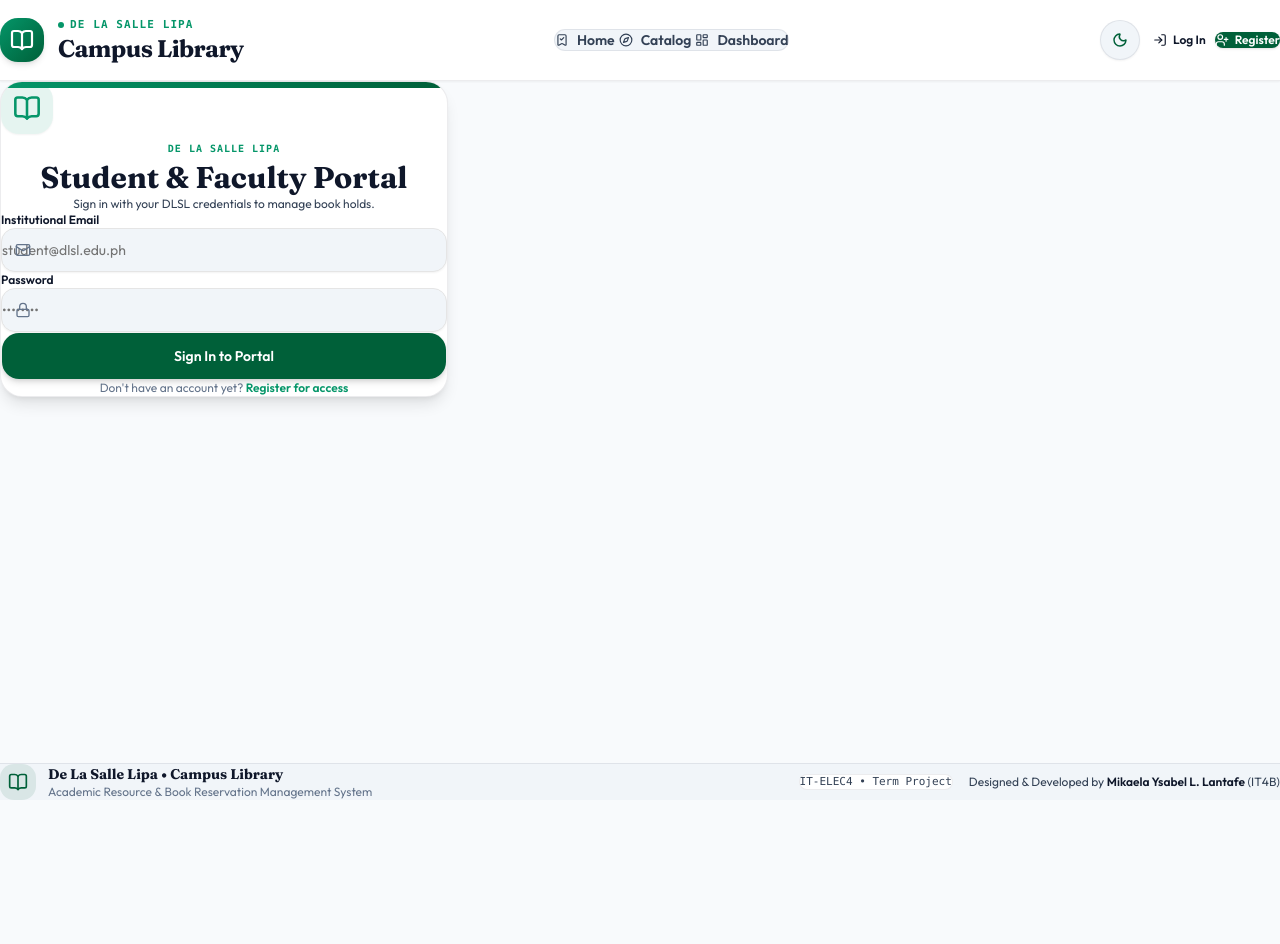
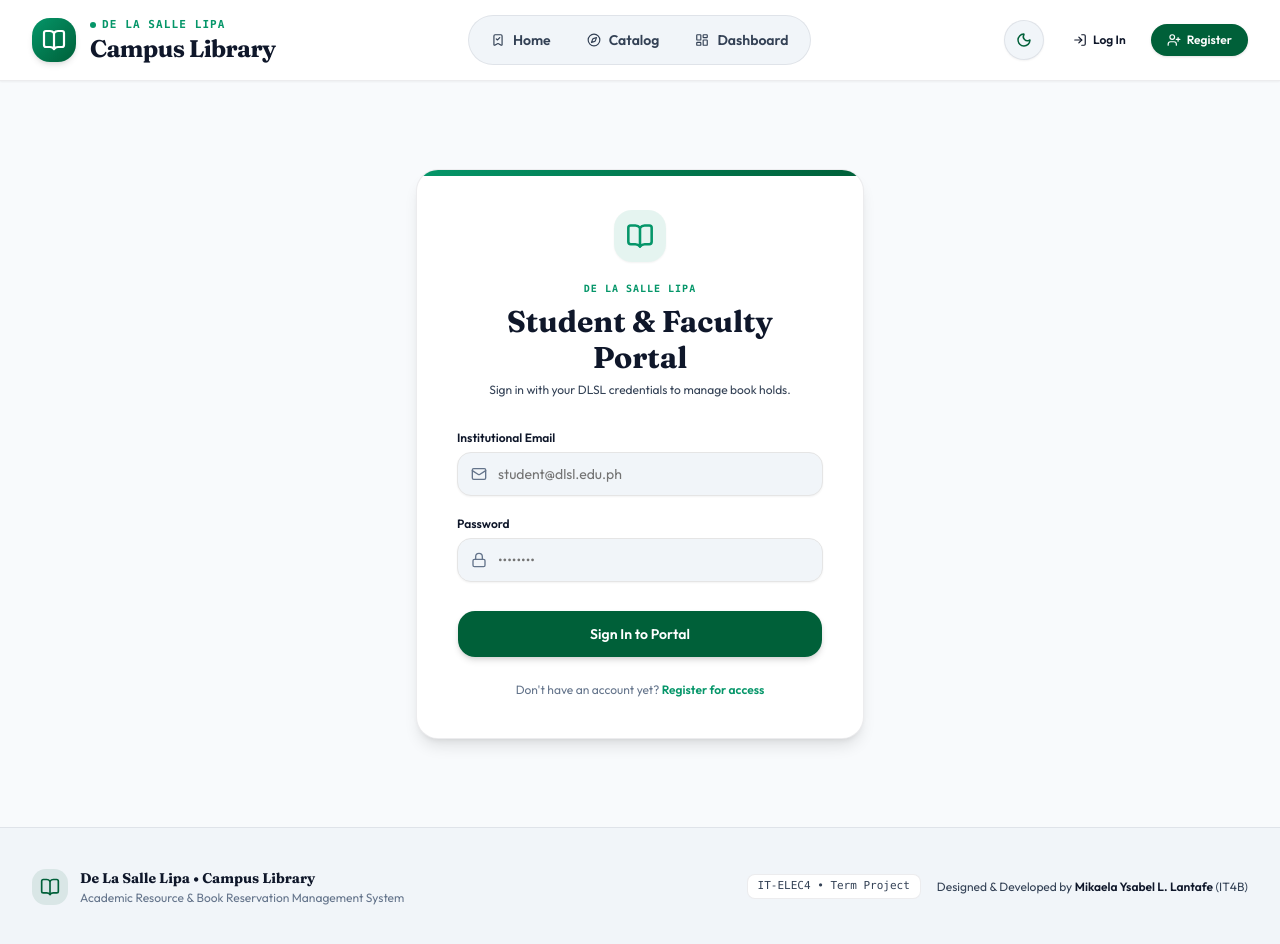
Before and after one commit to hosakiya/itelect4-project-it4b-gt1, a React (Vite) app in the folder GT2P3/: page /login in a window 1280 px wide. Before the commit the page ends 800 px from the top, so only its background shows below. Built offline with nearby package versions, Linux system fonts and the light colour scheme; no server answers.

Commit message:
style: center login and register containers and fix CSS reset priority

```diff
--- a/GT2P3/src/App.css
+++ b/GT2P3/src/App.css
@@ -66,13 +66,7 @@
 }
 
 
-*,
-*::before,
-*::after {
-  margin: 0;
-  padding: 0;
-  box-sizing: border-box;
-}
+/* Resets are managed cleanly by Tailwind CSS @layer base to avoid overriding utilities */
 
 body {
   font-family: var(--font-body);
--- a/GT2P3/src/components/Layout.tsx
+++ b/GT2P3/src/components/Layout.tsx
@@ -248,7 +248,7 @@
       </header>
 
       {/* ── Main Content Container ── */}
-      <main className="w-full max-w-7xl mx-auto px-4 sm:px-6 lg:px-8 py-8 sm:py-10 flex-1">
+      <main className="w-full max-w-7xl mx-auto px-4 sm:px-6 lg:px-8 py-8 sm:py-10 flex-1 flex flex-col">
         <Outlet />
       </main>
 
--- a/GT2P3/src/pages/LoginPage.tsx
+++ b/GT2P3/src/pages/LoginPage.tsx
@@ -37,8 +37,9 @@
   };
 
   return (
-    <div className="w-full max-w-md mx-auto my-6">
-      <div className="relative overflow-hidden rounded-3xl border border-[var(--border-card)] bg-[var(--bg-card)] p-8 sm:p-10 shadow-lg">
+    <div className="w-full flex-1 flex flex-col items-center justify-center py-6 sm:py-12">
+      <div className="w-full max-w-md mx-auto">
+        <div className="relative overflow-hidden rounded-3xl border border-[var(--border-card)] bg-[var(--bg-card)] p-8 sm:p-10 shadow-lg">
         {/* Decorative Top Emerald Bar */}
         <div className="absolute inset-x-0 top-0 h-1.5 bg-gradient-to-r from-[var(--accent-emerald)] to-[var(--accent-indigo)]" />
 
@@ -131,5 +132,6 @@
         </p>
       </div>
     </div>
+  </div>
   );
 }
--- a/GT2P3/src/pages/NotFoundPage.tsx
+++ b/GT2P3/src/pages/NotFoundPage.tsx
@@ -3,7 +3,8 @@
 
 export default function NotFoundPage() {
   return (
-    <div className="flex w-full max-w-lg mx-auto flex-col items-center justify-center rounded-3xl border border-[var(--border-card)] bg-[var(--bg-card)] px-8 py-16 text-center shadow-sm my-8 space-y-4">
+    <div className="w-full flex-1 flex flex-col items-center justify-center py-6 sm:py-12">
+      <div className="flex w-full max-w-lg mx-auto flex-col items-center justify-center rounded-3xl border border-[var(--border-card)] bg-[var(--bg-card)] px-8 py-16 text-center shadow-sm space-y-4">
         <div className="w-16 h-16 rounded-2xl bg-[var(--accent-emerald)]/10 text-[var(--accent-emerald)] flex items-center justify-center mb-2">
           <Compass className="w-8 h-8" strokeWidth={1.75} />
         </div>
@@ -24,5 +25,6 @@
           <span>Return to Home</span>
         </Link>
       </div>
+    </div>
   );
 }
--- a/GT2P3/src/pages/RegisterPage.tsx
+++ b/GT2P3/src/pages/RegisterPage.tsx
@@ -40,8 +40,9 @@
   };
 
   return (
-    <div className="w-full max-w-md mx-auto my-6">
-      <div className="relative overflow-hidden rounded-3xl border border-[var(--border-card)] bg-[var(--bg-card)] p-8 sm:p-10 shadow-lg">
+    <div className="w-full flex-1 flex flex-col items-center justify-center py-6 sm:py-12">
+      <div className="w-full max-w-md mx-auto">
+        <div className="relative overflow-hidden rounded-3xl border border-[var(--border-card)] bg-[var(--bg-card)] p-8 sm:p-10 shadow-lg">
         {/* Decorative Top Emerald Bar */}
         <div className="absolute inset-x-0 top-0 h-1.5 bg-gradient-to-r from-[var(--accent-emerald)] to-[var(--accent-indigo)]" />
 
@@ -156,5 +157,6 @@
         </p>
       </div>
     </div>
+  </div>
   );
 }
```
Lines whose indentation alone changed are shown as unchanged.
